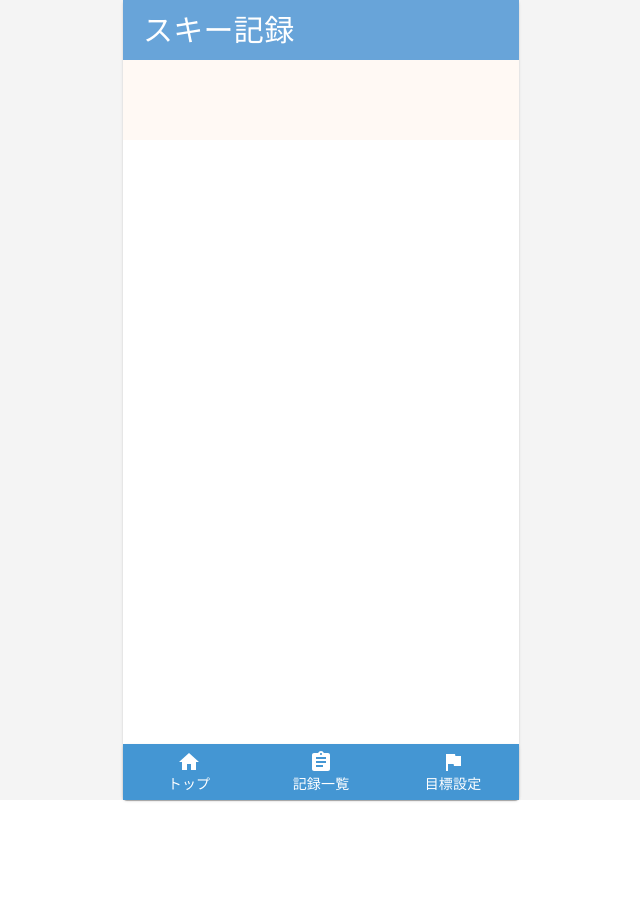
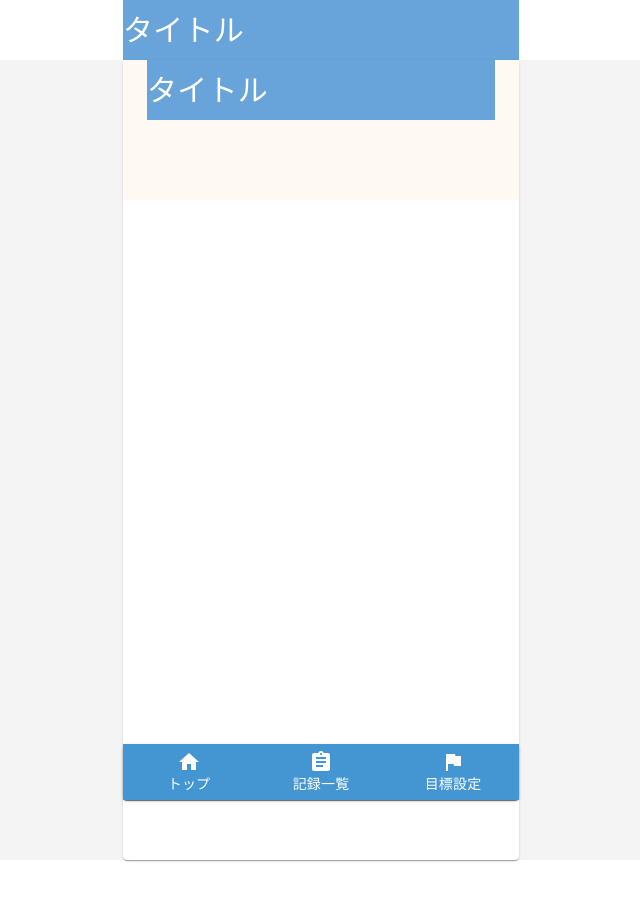
Before and after one commit to ice28992/factory, a Next.js app: page / in a window 1280 px wide. Shown: the top 900 px of the page, without its empty margins (319-959 px from the left). Before the commit the page ends 800 px from the top, so only its background shows below. Built offline with nearby package versions, Linux system fonts and the light colour scheme.

Commit message:
second commit

```diff
--- a/src/app/layout.tsx
+++ b/src/app/layout.tsx
@@ -1,8 +1,8 @@
 import type { Metadata } from "next";
 import { Box, Container, CssBaseline, Paper } from "@mui/material";
 import { Inter } from "next/font/google";
-// import { Header } from "@/component/layout/header";
-// import { Footer } from "@/component/layout/footer";
+import { Header } from "@/components/header";
+import { Footer } from "@/components/footer";
 
 const inter = Inter({ subsets: ["latin"] });
 
@@ -27,11 +27,13 @@ export default function RootLayout({
 
       <body className={inter.className}>
         <CssBaseline />
+        <Header />
           <Box sx={{ bgcolor: "#F4F4F4", minHeight: "100vh" }}>
             <Container maxWidth='xs' sx={{ padding: 0 }}>
               <Paper sx={{ px: 0, bgcolor: "white", minHeight: "100vh" }}>{children}</Paper>
             </Container>
           </Box>
+          <Footer />
       </body>
     </html>
   );
--- a/src/components/header.tsx
+++ b/src/components/header.tsx
@@ -1,17 +1,18 @@
 "use client"
-import { Stack, Typography } from "@mui/material";
+import { Stack, Typography, Container } from "@mui/material";
 
 export function Header() {
   return (
+    <Container maxWidth="xs">
     <Stack
       direction='row'
       justifyContent='space-between'
       alignItems='center'
       spacing={2}
-      sx={{ px: "20px", bgcolor: "#68a4d9" }}
-      height='60px'
+      sx={{ bgcolor: "#68a4d9", height: '60px' }}
     >
-      <Typography sx={{ fontSize: "30px", color: "white" }}>スキー記録</Typography>
+      <Typography sx={{ fontSize: "30px", color: "white" }}>タイトル</Typography>
     </Stack>
+    </Container>
   );
 }
```
